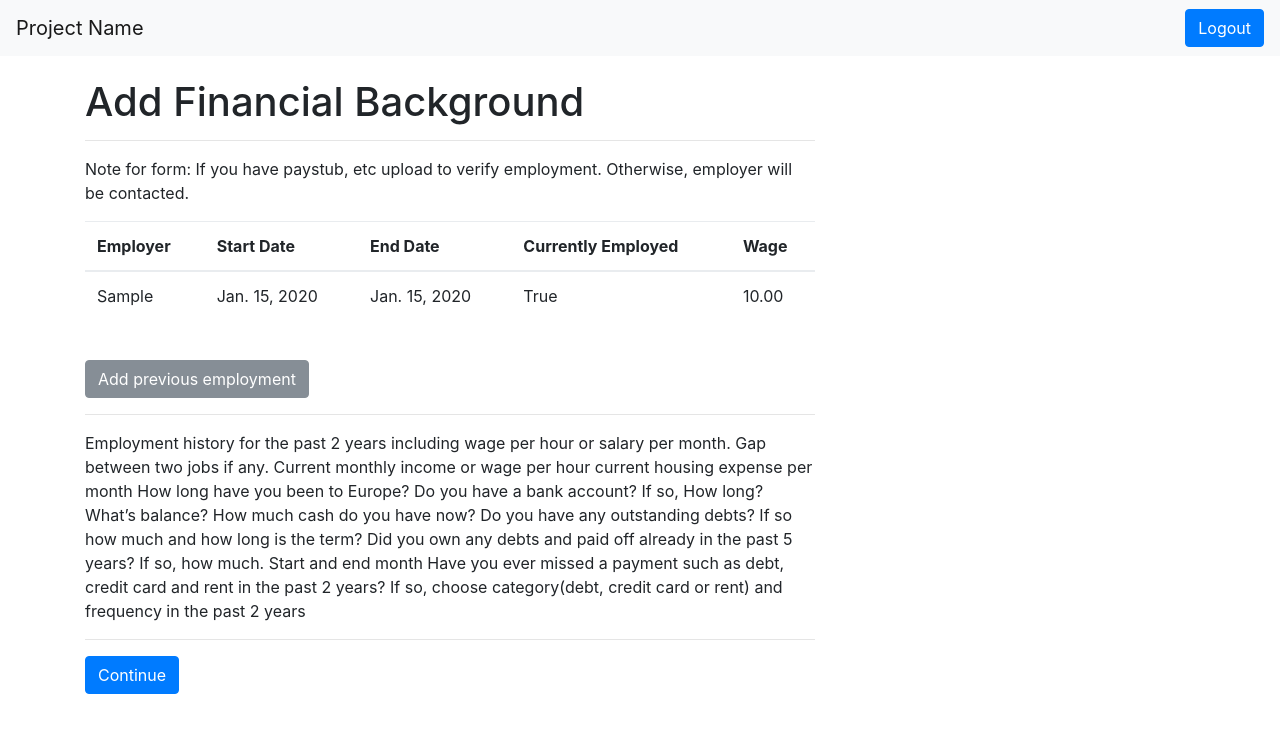
After one commit to GUVHacks/GUVHacksProject, a Django app: page /history/ in a window 1280 px wide. The commit adds this page. Shown: the top 733 px of the page. Run offline with Django 3.2, Linux system fonts and the light colour scheme; a user stored in the database is signed in; tables that the repository leaves empty hold one stand-in row (values such as "Sample post"); some libraries are stand-ins or nearby versions.

Commit message:
Added account onboarding and employment adding page

```diff
--- a/core/admin.py
+++ b/core/admin.py
@@ -3,4 +3,6 @@ from __future__ import unicode_literals
 
 from django.contrib import admin
 
-# Register your models here.
+from core.models import *
+
+admin.site.register(Account)
--- a/core/forms.py
+++ b/core/forms.py
@@ -2,7 +2,13 @@ import datetime
 
 from django import forms
 from django.contrib.auth.models import User
-from core import models
+
+from core.models import *
+
+class DateTypeInput(forms.DateInput):
+    # used as a way to allow a date input type
+    input_type = 'date'
+
 
 class UserForm(forms.ModelForm):
 	password = forms.CharField(widget=forms.PasswordInput())
@@ -14,3 +20,19 @@ class UserForm(forms.ModelForm):
 class LoginForm(forms.Form):
 	username = forms.CharField(required=True)
 	password = forms.CharField(required=True, widget=forms.PasswordInput())
+
+
+class AccountForm(forms.ModelForm):
+
+	class Meta:
+		model = Account
+		fields = ('name', 'phone', 'address', 'city', 'gender', 'age')
+
+
+class EmploymentForm(forms.ModelForm):
+
+	class Meta:
+		model = Employment
+		fields = ('employer', 'phone', 'wage', 'start_date', 'end_date', 'currently_employed')
+		widgets = {'start_date': DateTypeInput,
+				   'end_date': DateTypeInput}
--- a/core/models.py
+++ b/core/models.py
@@ -2,5 +2,26 @@
 from __future__ import unicode_literals
 
 from django.db import models
+from django.contrib.auth.models import User
 
-# Create your models here.
+
+class Account(models.Model):
+	# Link to the Django user account
+	user = models.OneToOneField(User, on_delete=models.CASCADE)
+
+	name = models.CharField(max_length=256)
+	phone = models.CharField(max_length=100) # function to verify real phone number in form?
+	address = models.CharField(max_length=256) # change to multiple lines, etc?
+	city = models.CharField(max_length=256)
+	gender = models.BooleanField(default=False) # male is false, female is true
+	age = models.IntegerField()
+
+
+class Employment(models.Model):
+	account = models.ForeignKey(Account)
+	employer = models.CharField(max_length=256)
+	phone = models.CharField(max_length=100) # function to verify real phone number in form?
+	start_date = models.DateField()
+	end_date = models.DateField(blank=True, null=True)
+	currently_employed = models.BooleanField(default=False, verbose_name="Currently Employed")
+	wage = models.DecimalField(decimal_places=2, max_digits=6, verbose_name="Hourly Wage")
--- a/core/templates/core/base/nav.html
+++ b/core/templates/core/base/nav.html
@@ -6,6 +6,7 @@
 
   <div class="collapse navbar-collapse" id="navbarSupportedContent">
     <ul class="navbar-nav mr-auto">
+      <!--
       <li class="nav-item active">
         <a class="nav-link" href="#">Home <span class="sr-only">(current)</span></a>
       </li>
@@ -23,6 +24,7 @@
           <a class="dropdown-item" href="#">Something else here</a>
         </div>
       </li>
+      -->
     </ul>
     {% if user.is_authenticated %}
    		<a href="{% url 'logout' %}" class="btn btn-primary">Logout</a>
--- /dev/null
+++ b/core/templates/core/history.html
@@ -0,0 +1,90 @@
+{% extends 'core/base/base.html' %}
+
+{% block content %}
+  <h1>Add Financial Background</h1>
+  <hr>
+
+  <table class="table">
+  	<thead>
+  		<th>Employer</th>
+  		<th>Start Date</th>
+  		<th>End Date</th>
+  		<th>Currently Employed</th>
+  		<th>Wage</th>
+  	</thead>
+  	<tbody>
+  		{% for entry in employment %}
+  		<tr>
+  			<td>{{ entry.employer }}</td>
+  			<td>{{ entry.start_date }}</td>
+  			<td>{{ entry.end_date }}</td>
+  			<td>{{ entry.currently_employed }}</td>
+  			<td>{{ entry.wage }}</td>
+  		</tr>
+  		{% endfor %}
+  	</tbody>
+
+    <p>Note for form: If you have paystub, etc upload to verify employment. Otherwise, employer will be contacted. </p>
+
+  </table>
+
+  <br>
+
+	<!-- Button trigger modal -->
+	<button type="button" class="btn btn-secondary" data-toggle="modal" data-target="#myModal">
+	  Add previous employment
+	</button>
+
+  <hr>
+
+  <p>  Employment history for the past 2 years including wage per hour or salary per month. Gap between two jobs if any.
+
+Current monthly income or wage per hour
+
+current housing expense per month
+
+How long have you been to Europe?
+
+Do you have a bank account? If so, How long? What’s balance?
+
+How much cash do you have now?
+
+Do you have any outstanding debts? If so how much and how long is the term?
+
+Did you own any debts and paid off already in the past 5 years? If so, how much. Start and end month
+
+Have you ever missed a payment such as debt, credit card and rent in the past 2 years? If so, choose category(debt, credit card or rent) and frequency in the past 2 years</p>
+
+  <hr>
+
+  <a href="{% url 'index' %}" class="btn btn-primary">Continue</a>
+
+
+
+<!-- Employment Modal -->
+<div class="modal fade" id="myModal" tabindex="-1" role="dialog" aria-labelledby="exampleModalLabel" aria-hidden="true">
+  <div class="modal-dialog" role="document">
+    <div class="modal-content">
+      <div class="modal-header">
+        <h5 class="modal-title" id="exampleModalLabel">Modal title</h5>
+        <button type="button" class="close" data-dismiss="modal" aria-label="Close">
+          <span aria-hidden="true">&times;</span>
+        </button>
+      </div>
+      <form method="post">
+	      <div class="modal-body">
+	      		{% csrf_token %}
+	        	{{ employment_form.as_p }}
+	        	<input type="hidden" name="action" value="add_employment">
+	      </div>
+	      <div class="modal-footer">
+	        <button type="button" class="btn btn-secondary" data-dismiss="modal">Close</button>
+	        <button type="submit" class="btn btn-primary">Add</button>
+	      </div>
+  	  </form>
+    </div>
+  </div>
+</div>
+
+
+{% endblock %}
--- a/core/templates/core/login.html
+++ b/core/templates/core/login.html
@@ -8,4 +8,8 @@
     {{ login_form.as_p }}
     <button type="submit" class="btn btn-primary">Login</button>
   </form>
+
+  <hr>
+
+  <p>Not signed up? <a href="{% url 'register' %}">Create an Account</a></p>
 {% endblock %}
--- a/core/urls.py
+++ b/core/urls.py
@@ -8,4 +8,6 @@ urlpatterns = [
     url(r'^login/$', views.login, name='login'),
     url(r'^register/$', views.register, name='register'),
     url(r'^logout/$', views.logout, name='logout'),
+    url(r'^account-setup/$', views.account_setup, name='account-setup'),
+    url(r'^history/$', views.history, name='history'),
 ]
--- a/core/views.py
+++ b/core/views.py
@@ -19,6 +19,25 @@ def index(request):
 	return render(request, 'core/index.html', context)
 
 
+def register(request):
+
+	user_form = UserForm()
+	context = {'user_form': user_form}
+
+	if request.method == 'POST':
+		form = UserForm(request.POST)
+		if form.is_valid():
+			user = User.objects.create_user(username=form.cleaned_data['username'],
+											email=form.cleaned_data['email'],
+											password=form.cleaned_data['password'])
+			messages.add_message(request, messages.SUCCESS, 'Account created.')
+			return redirect('login')
+		else:
+			messages.add_message(request, messages.ERROR, 'Invalid form.')
+
+	return render(request, 'core/register.html', context)
+
+
 def login(request):
 
 	login_form = LoginForm()
@@ -27,11 +46,17 @@ def login(request):
 	if request.method == 'POST':
 		form = LoginForm(request.POST)
 		if form.is_valid():
-			user = authenticate(username=form.cleaned_data.get('username'),
-								password=form.cleaned_data.get('password'))
+			#user = authenticate(username=form.cleaned_data.get('username'),
+			#					password=form.cleaned_data.get('password'))
+			user = authenticate(username=request.POST.get('username'),
+									password=request.POST.get('password'))
+
 			if user is not None:
 				auth_login(request, user)
-				return redirect('/')
+				if not Account.objects.filter(user=request.user).exists():
+					return redirect('account-setup')
+				else:
+					return redirect('/login/')
 			else:
 				messages.add_message(request, messages.ERROR, 'Invalid login credentials.')
 				return redirect('/login/')
@@ -43,26 +68,52 @@ def login(request):
 	return render(request, 'core/login.html', context)
 
 
-def register(request):
+@login_required(login_url='login')
+def account_setup(request):
 
-	user_form = UserForm()
-	context = {'user_form': user_form}
+	account_form = AccountForm()
+	context = {'account_form': account_form}
 
 	if request.method == 'POST':
-		form = UserForm(request.POST)
+		form = AccountForm(request.POST)
 		if form.is_valid():
-			user = form.save()
-			# Create the linked account model
-			messages.add_message(request, messages.SUCCESS, 'Account created.')
-			redirect('/login/')
+			account = form.save(commit=False)
+			account.user = request.user
+			account.save()
+			return redirect('history')
 		else:
-			messages.add_message(request, messages.ERROR, 'Invalid form.')
+			print(form.errors)
+			messages.add_message(request, messages.ERROR, 'Invalid form')
+
+	return render(request, 'core/account-setup.html', context)
 
 
+@login_required(login_url='login')
+def history(request):
+	employment_form = EmploymentForm()
+	prev_employment = Employment.objects.filter(account=request.user.account)
 
-	return render(request, 'core/register.html', context)
+	context = {'employment_form': employment_form,
+			   'employment': prev_employment}
+
+	if request.method == 'POST':
+		action = request.POST.get('action')
+		print(action)
+		if action == 'add_employment':
+			form = EmploymentForm(request.POST)
+			if form.is_valid():
+				employment = form.save(commit=False)
+				employment.account = request.user.account
+				employment.save()
+				messages.add_message(request, messages.SUCCESS, 'Employment Added')
+			else:
+				print(form.errors)
+				messages.add_message(request, messages.ERROR, 'Invalid form')
+
+	return render(request, 'core/history.html', context)
 
 
+@login_required(login_url='login')
 def logout(request):
     auth_logout(request)
     messages.add_message(request, messages.SUCCESS, 'Logged out successfully.')
```
Also changed, not shown: core/templates/core/account-setup.html (added, +15 -0 lines), core/templates/core/index.html (+12 -0 lines), core/migrations/0001_initial.py (added), core/migrations/0002_account_user.py (added), core/migrations/0003_employment.py (added).
